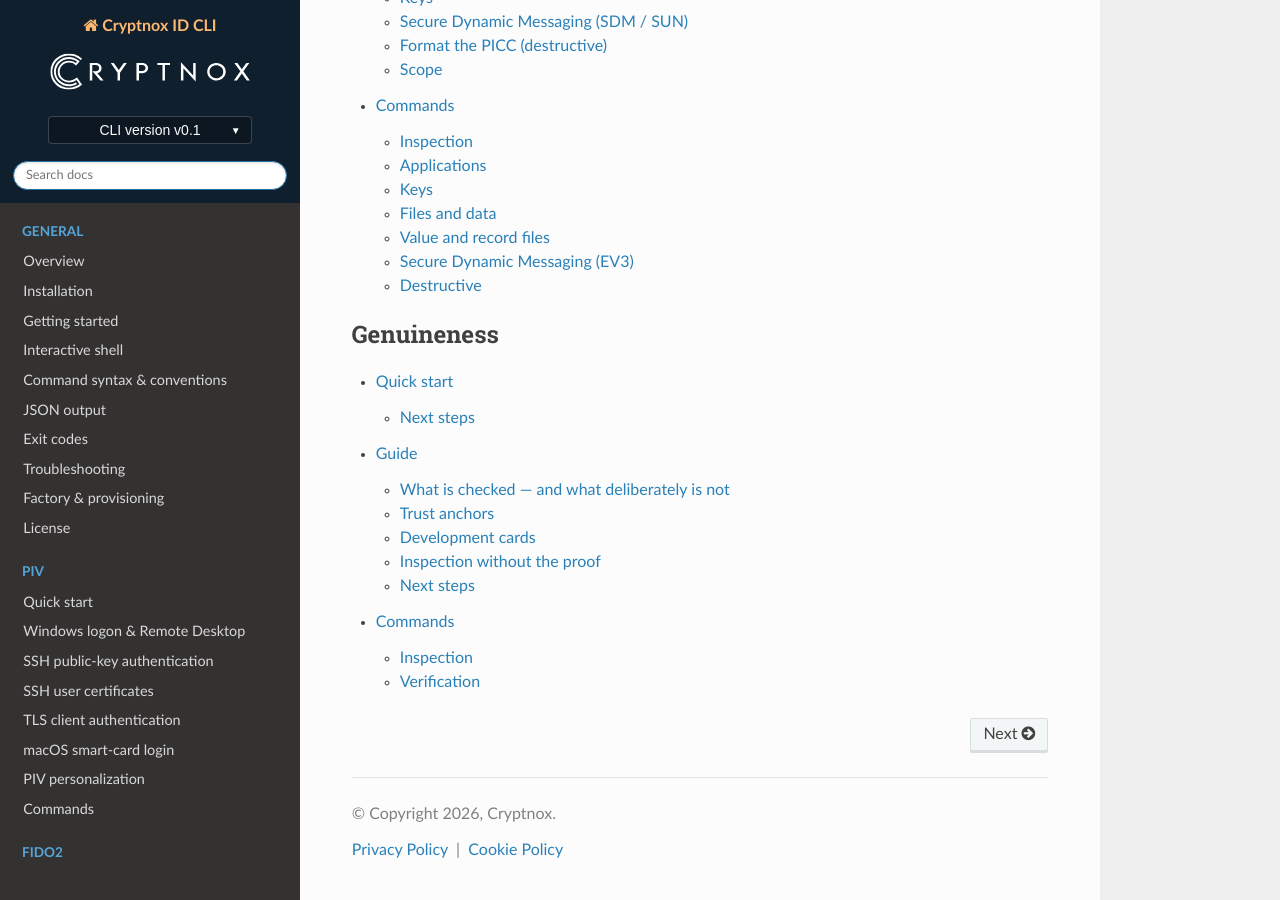
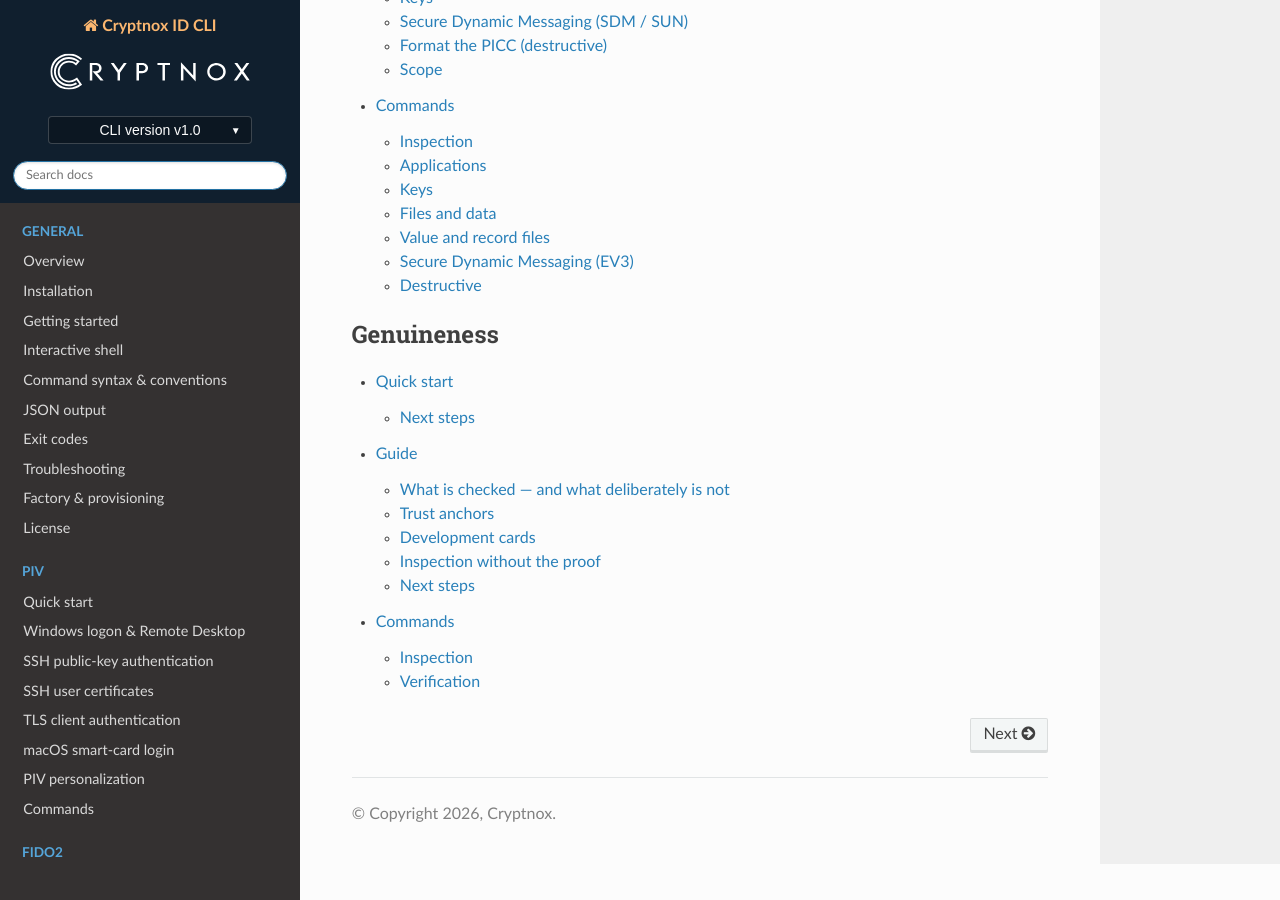
Before and after one commit to embarquech/cryptnox-id-cli, a Sphinx documentation site: the page built from docs/index.rst, in a window 1280 px wide and 900 px high, scrolled down 4508 px. Built offline with Sphinx 7.4.7 and the Read the Docs theme 3.1.0, drawn with Linux system fonts in a browser that asks for light colours.

Commit message:
Remove footer policy links; bump version to 1.0.0
- Drop the Privacy/Cookie Policy footer links (both were placeholders
  pointing at the generic legal-notices page); the theme's default
  footer takes over
- Version 1.0.0 in pyproject, __version__, docs release (docs publish
  under /v1.0/, v0.1 stays in the version dropdown), and the changelog
  heading and links

Co-Authored-By: Claude Fable 5 <noreply@anthropic.com>

```diff
--- a/docs/_templates/footer.html
+++ /dev/null
@@ -1,12 +0,0 @@
-{% extends "!footer.html" %}
-{#- Footer "Privacy Policy | Cookie Policy" links, shown under the copyright
-    line on every page. cryptnox.com has no dedicated privacy/cookie pages
-    today, so both point at its Legal Notices page — swap the URLs here when
-    dedicated pages exist. -#}
-{% block extrafooter %}
-<p>
-  <a href="https://cryptnox.com/legal-notices/" target="_blank" rel="noopener">Privacy Policy</a>
-  &nbsp;|&nbsp;
-  <a href="https://cryptnox.com/legal-notices/" target="_blank" rel="noopener">Cookie Policy</a>
-</p>
-{% endblock %}
--- a/docs/conf.py
+++ b/docs/conf.py
@@ -24,7 +24,7 @@ reader_contactless_url = "https://shop.cryptnox.com/product/cryptnox-contactless
 project = product_name
 author = "Cryptnox"
 copyright = "2026, Cryptnox"  # noqa: A001 — footer format matches docs.cryptnox.com/cryptnox-cli
-release = "0.1.0"  # keep in sync with the CLI release (see internal release checklist)
+release = "1.0.0"  # keep in sync with the CLI release (see internal release checklist)
 version = release
 
 # -- Versioned docs, same scheme as docs.cryptnox.com/cryptnox-hardware-wallet:
--- a/pyproject.toml
+++ b/pyproject.toml
@@ -4,7 +4,7 @@ build-backend = "setuptools.build_meta"
 
 [project]
 name = "cryptnox-id-cli"
-version = "0.1.0"
+version = "1.0.0"
 description = "Polished CLI for the Cryptnox multi-applet smartcard (PIV / FIDO2 / MIFARE DESFire EV2)"
 readme = "README.md"
 requires-python = ">=3.10"
--- a/src/cryptnox_id_cli/__init__.py
+++ b/src/cryptnox_id_cli/__init__.py
@@ -14,7 +14,7 @@ including EV3 Secure Dynamic Messaging, and read-only genuineness/attestation
 verification.
 """
 
-__version__ = "0.1.0"
+__version__ = "1.0.0"
 
 #: Primary console command name. Single source of truth for every user-facing
 #: render of the CLI's name (usage/version, prompt, banner, messages). The
```
Also changed, not shown: CHANGELOG.md (+3 -3 lines).
